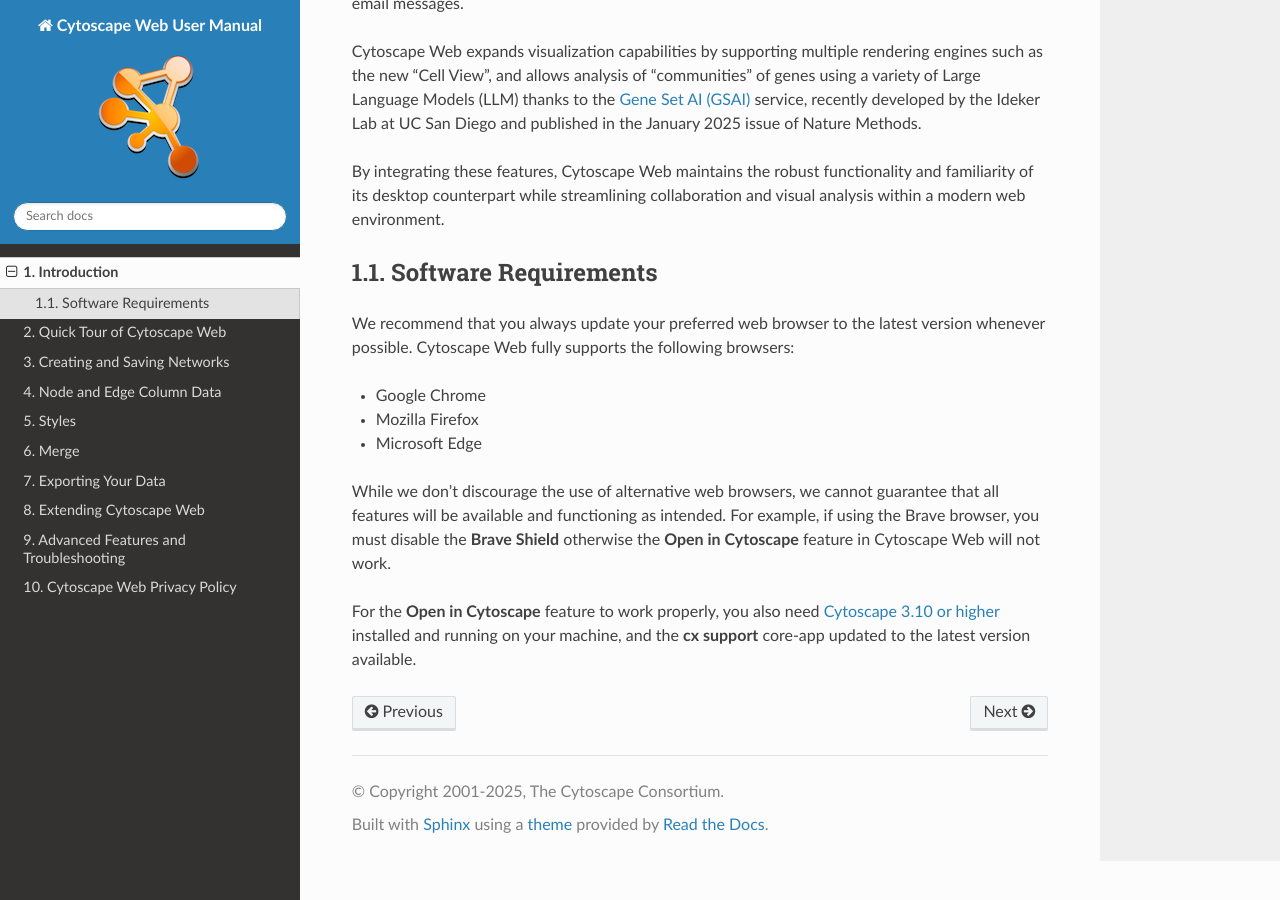
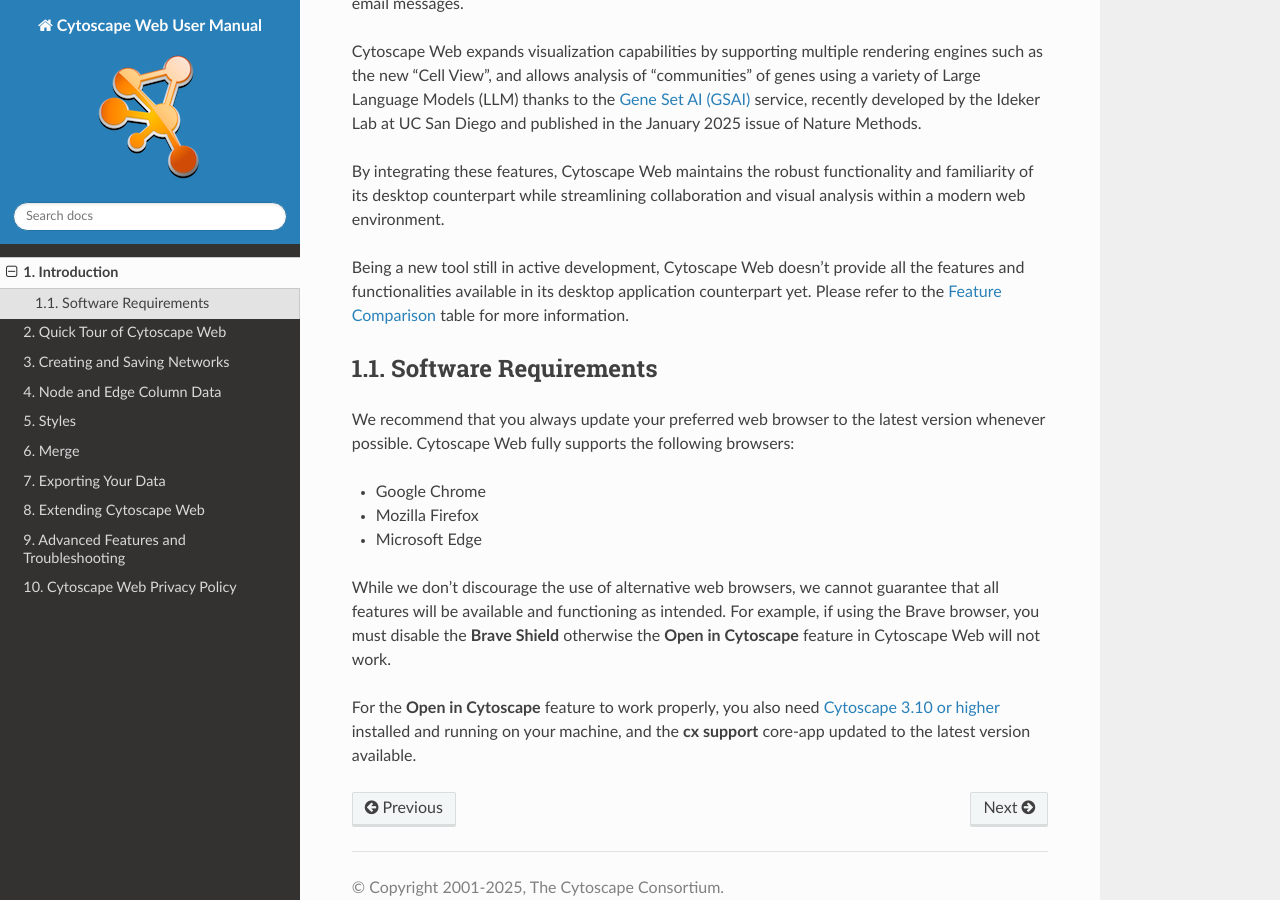
Before and after one commit to cytoscape/web-cytoscape-manual, a Sphinx documentation site: the page built from docs/Introduction.md, in a window 1280 px wide and 900 px high, scrolled down 456 px. Built offline with Sphinx 7.4.7 and the Read the Docs theme 3.1.0, drawn with Linux system fonts in a browser that asks for light colours.

Commit message:
Update Introduction.md
Added link out to Feature Comparison table

```diff
--- a/docs/Introduction.md
+++ b/docs/Introduction.md
@@ -13,6 +13,8 @@
 
 By integrating these features, Cytoscape Web maintains the robust functionality and familiarity of its desktop counterpart while streamlining collaboration and visual analysis within a modern web environment.
 
+Being a new tool still in active development, Cytoscape Web doesn't provide all the features and functionalities available in its desktop application counterpart yet. Please refer to the [Feature Comparison](https://github.com/cytoscape/cytoscape-web/wiki/Cytoscape-Web-vs-Desktop-Feature-Comparison) table for more information.
+
 <a id="requirements"> </a>
 ## Software Requirements
 
```
